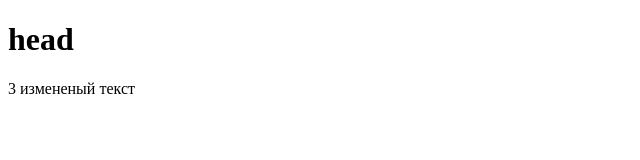
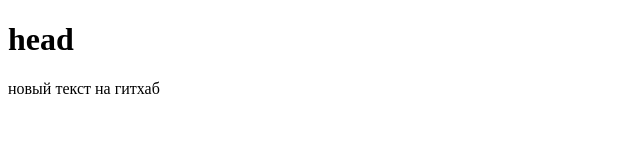
Before and after one commit to lugovtsev/testsite, a plain HTML site: page index.html in a window 1280 px wide. Shown: the full height of the page, 0-640 px from the left. Drawn offline with Linux system fonts and the light colour scheme.

Commit message:
new text

```diff
--- a/index.html
+++ b/index.html
@@ -6,6 +6,9 @@
 </head>
 <body>
 	<h1>head</h1>
-	<p>3 измененый текст</p>
+	<div>
+		<p>новый текст на гитхаб</p>
+	</div>
+
 </body>
 </html>
```
